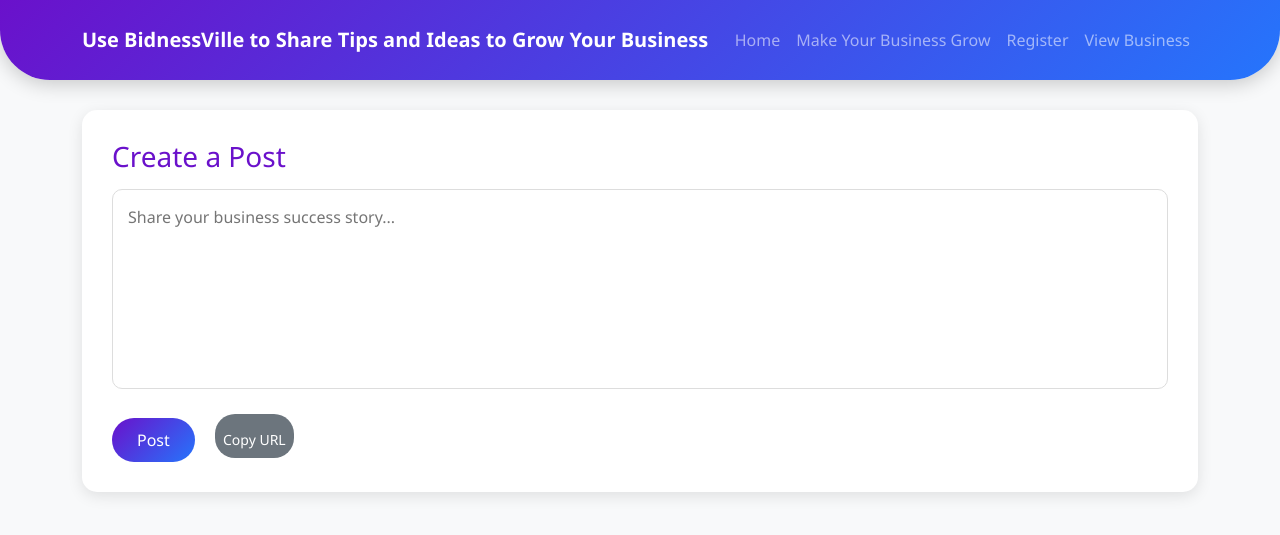
After one commit to ntsakomapimele/BusinessInvest_app, a Django app: page /chatbox/ in a window 1280 px wide. The commit adds this page. Shown: the top 535 px of the page. Run offline with Django 5.2, Linux system fonts and the light colour scheme; a user stored in the database is signed in; data that the repository does not hold is empty; some libraries are stand-ins or nearby versions.

Commit message:
Commit 11/02

```diff
--- a/FNBProj/capitalminded/urls.py
+++ b/FNBProj/capitalminded/urls.py
@@ -32,4 +32,5 @@ urlpatterns = [
 
     path('invest/', views.invest_in_business, name='invest_in_business'),
     path('invest/<int:business_id>/', views.make_investment, name='make_investment'),
-] + static(settings.MEDIA_URL, document_root=settings.MEDIA_ROOT)
+path('chatbox/', views.chatbox_view, name='chatbox_view'),
+    path('chatbox/add_comment/<int:post_id>/', views.add_comment, name='add_comment'),] + static(settings.MEDIA_URL, document_root=settings.MEDIA_ROOT)
--- a/FNBProj/capitalminded/views.py
+++ b/FNBProj/capitalminded/views.py
@@ -26,6 +26,14 @@ from django.contrib.auth import get_user_model
 from django.http import HttpResponse
 from django.core.mail import BadHeaderError
 from django.db.models import Q
+from django.urls import reverse
+from .models import Post
+from .forms import PostForm
+from django.core.exceptions import ValidationError
+
+from .models import Post, Comment
+from django.contrib.auth.decorators import login_required
+
 # Add these imports
 from django.contrib.auth.forms import PasswordResetForm, SetPasswordForm
 
@@ -427,3 +435,32 @@ def make_investment(request, business_id):
             messages.error(request, str(e))
 
     return render(request, 'make_investment.html', {'business': business})
+
+
+@login_required
+
+# def chatbox_view(request):
+#     return render(request, 'chatbox.html')
+
+
+
+
+@login_required
+def chatbox_view(request):
+    if request.method == 'POST':
+        content = request.POST.get('content')
+        post = Post(user=request.user, content=content)
+        post.save()
+        return redirect('chatbox_view')  # Adjust as per your URL configuration
+
+    posts = Post.objects.all().order_by('-created_at')
+    return render(request, 'chatbox.html', {'posts': posts})
+
+@login_required
+def add_comment(request, post_id):
+    if request.method == 'POST':
+        content = request.POST.get('content')
+        post = Post.objects.get(id=post_id)
+        comment = Comment(post=post, user=request.user, content=content)
+        comment.save()
+        return redirect('chatbox_view')  # Adjust as per your URL configuration
--- /dev/null
+++ b/FNBProj/static/js/chatbox.js
@@ -0,0 +1,81 @@
+function createPost() {
+    const content = document.getElementById("postContent").value;
+    if (content.trim() === "") {
+        alert("Please write something to post.");
+        return;
+    }
+
+    const postTemplate = `
+        <div class="post">
+            <h6 class="text-primary">You</h6>
+            <p>${content}</p>
+            <div class="post-actions d-flex justify-content-between align-items-center">
+                <button class="btn btn-like btn-sm" onclick="likePost(this)">
+                    <i class="bi bi-hand-thumbs-up"></i> Like (<span class="like-count">0</span>)
+                </button>
+                <button class="btn btn-show-comments btn-sm" onclick="toggleComments(this)">
+                    <i class="bi bi-chat-dots"></i> Show Comments
+                </button>
+                <button class="btn btn-danger btn-sm" onclick="deletePost(this)">
+                    <i class="bi bi-trash"></i> Delete
+                </button>
+                <div class="social-icons">
+                    <a href="#" title="Share on WhatsApp"><i class="bi bi-whatsapp"></i></a>
+                    <a href="#" title="Share on Facebook"><i class="bi bi-facebook"></i></a>
+
+                </div>
+            </div>
+            <div class="comments-section mt-3" style="display: none;">
+                <textarea class="form-control mb-2 comment-input" placeholder="Write a comment..."></textarea>
+                <button class="btn btn-primary btn-sm" onclick="postComment(this)">Post Comment</button>
+                <ul class="list-unstyled mt-2 comments-list"></ul>
+            </div>
+        </div>
+    `;
+    document.getElementById("postsFeed").insertAdjacentHTML("afterbegin", postTemplate);
+    document.getElementById("postContent").value = "";
+}
+
+function toggleComments(button) {
+    const commentSection = button.parentElement.nextElementSibling;
+    const isVisible = commentSection.style.display === "block";
+    commentSection.style.display = isVisible ? "none" : "block";
+    button.innerHTML = `<i class="bi bi-chat-dots"></i> ${isVisible ? "Show Comments" : "Hide Comments"}`;
+}
+function shareOnFacebook() {
+    const url = encodeURIComponent(window.location.href); // Encode the current URL
+    const facebookUrl = `https://www.facebook.com/sharer/sharer.php?u=${url}`; // Construct the Facebook sharing URL
+    window.open(facebookUrl, '_blank'); // Open the link in a new tab
+}
+
+function shareOnWhatsApp() {
+    const url = encodeURIComponent(window.location.href); // Encode the current URL
+    const text = encodeURIComponent("Check out this page: "); // Optional text to share
+    const whatsappUrl = `https://wa.me/?text=${text}${url}`; // Construct the WhatsApp sharing URL
+    window.open(whatsappUrl, '_blank'); // Open the link in a new tab
+}
+
+function likePost(button) {
+    const likeCount = button.querySelector(".like-count");
+    let count = parseInt(likeCount.innerText);
+    likeCount.innerText = ++count;
+}
+
+function deletePost(button) {
+    const post = button.closest(".post");
+    post.remove();
+}
+
+function postComment(button) {
+    const commentInput = button.previousElementSibling;
+    const commentText = commentInput.value.trim();
+    if (commentText === "") {
+        alert("Please enter a comment.");
+        return;
+    }
+
+    const commentList = button.nextElementSibling;
+    const newComment = `<li><strong>You:</strong> ${commentText}</li>`;
+    commentList.insertAdjacentHTML("beforeend", newComment);
+    commentInput.value = ""; // Clear the input after posting
+}
--- /dev/null
+++ b/FNBProj/templates/chatbox.html
@@ -0,0 +1,219 @@
+<!DOCTYPE html>
+<html lang="en">
+<head>
+    {% load static %}
+    <meta charset="UTF-8">
+    <meta name="viewport" content="width=device-width, initial-scale=1.0">
+    <title>BidnessVille Stories</title>
+    <link href="{% static 'css/bootstrap.min.css' %}" rel="stylesheet">
+    <link rel="stylesheet" href="{% static 'css/bootstrap-icons.min.css' %}">
+    <style>
+        body {
+            background-color: #f8f9fa;
+            color: #343a40;
+            font-family: 'Segoe UI', Tahoma, Geneva, Verdana, sans-serif;
+        }
+
+        .navbar {
+            background: linear-gradient(135deg, #6a11cb, #2575fc);
+            border-radius: 0 0 50px 50px;
+            box-shadow: 0 4px 20px rgba(0, 0, 0, 0.2);
+            padding: 20px 0;
+        }
+
+        .navbar-brand {
+            color: white !important;
+            font-weight: bold;
+        }
+
+        .content-wrapper {
+            margin-top: 30px;
+        }
+
+        .post-creation {
+            background-color: #ffffff;
+            border-radius: 15px;
+            padding: 30px;
+            margin-bottom: 20px;
+            box-shadow: 0 4px 15px rgba(0, 0, 0, 0.1);
+            transition: transform 0.3s, box-shadow 0.3s;
+        }
+
+        .post-creation:hover {
+            transform: translateY(-10px);
+            box-shadow: 0 8px 30px rgba(0, 0, 0, 0.2);
+        }
+
+        .post-creation h5 {
+            color: #6a11cb;
+            font-size: 1.75rem;
+            margin-bottom: 15px;
+        }
+
+        textarea {
+            width: 100%;
+            border: 1px solid #ddd;
+            border-radius: 10px;
+            padding: 15px;
+            margin-bottom: 15px;
+            resize: none;
+        }
+
+        .btn-primary {
+            background: linear-gradient(135deg, #6a11cb, #2575fc);
+            border: none;
+            padding: 10px 25px;
+            border-radius: 25px;
+            transition: transform 0.3s;
+        }
+
+        .btn-primary:hover {
+            transform: translateY(-2px);
+            box-shadow: 0 5px 15px rgba(106, 17, 203, 0.4);
+        }
+
+        .posts-feed {
+            max-height: 70vh;
+            overflow-y: auto;
+        }
+
+        .post {
+            background-color: #ffffff;
+            border-radius: 15px;
+            padding: 20px;
+            margin-bottom: 20px;
+            box-shadow: 0 4px 15px rgba(0, 0, 0, 0.1);
+            transition: transform 0.3s;
+        }
+
+        .post:hover {
+            transform: translateY(-5px);
+        }
+
+        .comments-section {
+            background-color: #f8f9fa;
+            border-radius: 10px;
+            padding: 15px;
+            margin-top: 15px;
+        }
+
+        .bi {
+            font-size: 1.5rem;
+            color: #6a11cb;
+            transition: color 0.3s;
+        }
+
+        .bi:hover {
+            color: #2575fc;
+        }
+
+        .btn-secondary {
+            background-color: #6c757d;
+            border: none;
+            border-radius: 20px;
+        }
+
+        /* Custom Scrollbar */
+        ::-webkit-scrollbar {
+            width: 8px;
+        }
+
+        ::-webkit-scrollbar-track {
+            background: #f1f1f1;
+            border-radius: 10px;
+        }
+
+        ::-webkit-scrollbar-thumb {
+            background: linear-gradient(135deg, #6a11cb, #2575fc);
+            border-radius: 10px;
+        }
+
+        ::-webkit-scrollbar-thumb:hover {
+            background: linear-gradient(135deg, #5810b0, #1e60d0);
+        }
+    </style>
+</head>
+<body>
+    <!-- Navbar -->
+    <nav class="navbar navbar-expand-lg navbar-dark">
+        <div class="container">
+            <a class="navbar-brand" href="#">Use BidnessVille to Share Tips and Ideas to Grow Your Business</a>
+            <button class="navbar-toggler" type="button" data-bs-toggle="collapse" data-bs-target="#navbarNav" aria-controls="navbarNav" aria-expanded="false" aria-label="Toggle navigation">
+                <span class="navbar-toggler-icon"></span>
+            </button>
+            <div class="collapse navbar-collapse justify-content-end" id="navbarNav">
+                <ul class="navbar-nav ms-auto">
+                    <li class="nav-item">
+                        <a class="nav-link nav-button" href="#">Home</a>
+                    </li>
+                    <li class="nav-item">
+                        <a class="nav-link nav-button" href="#">Make Your Business Grow</a>
+                    </li>
+                    <li class="nav-item">
+                        <a class="nav-link nav-button" href="#">Register</a>
+                    </li>
+                    <li class="nav-item">
+                        <a class="nav-link nav-button" href="#">View Business</a>
+                    </li>
+                </ul>
+            </div>
+        </div>
+    </nav>
+
+    <!-- Main Content Wrapper -->
+    <div class="container content-wrapper">
+        <!-- Post Creation Section -->
+        <div class="post-creation">
+            <h5>Create a Post</h5>
+            <textarea id="postContent" rows="7" placeholder="Share your business success story..."></textarea>
+            <button class="btn btn-primary mt-2" onclick="createPost()">Post</button>
+
+            <a href="#" onclick="shareOnWhatsApp()" target="blank" title="Share on WhatsApp" class="me-2">
+                <i class="bi bi-whatsapp"></i>
+            </a>
+            <a href="#" onclick="shareOnFacebook()" target="blank" title="Share on Facebook" class="me-2">
+                <i class="bi bi-facebook"></i>
+            </a>
+            <button class="btn btn-secondary btn-sm" title="Copy URL" onclick="copyURL()">
+                <i class="bi bi-link-45deg"></i> Copy URL
+            </button>
+        </div>
+
+        <!-- Posts Feed -->
+        <div id="postsFeed" class="posts-feed">
+            {% for post in posts %}
+            <div class="post">
+                <p><strong>{{ post.user.username }}</strong> - {{ post.created_at }}</p>
+                <p>{{ post.content }}</p>
+
+                <div class="comments-section">
+                    <textarea class="form-control mb-2 comment-input" placeholder="Write a comment..."></textarea>
+                    <form method="POST" action="{% url 'add_comment' post.id %}">
+                        {% csrf_token %}
+                        <button type="submit" class="btn btn-primary btn-sm">Post Comment</button>
+                    </form>
+                    <ul class="list-unstyled mt-2 comments-list">
+                        {% for comment in post.comments.all %}
+                        <li><strong>{{ comment.user.username }}</strong>: {{ comment.content }}</li>
+                        {% endfor %}
+                    </ul>
+                </div>
+            </div>
+            {% endfor %}
+        </div>
+
+
+    <script src="{% static 'js/chatbox.js' %}"></script>
+    <script src="{% static 'js/bootstrap.bundle.min.js' %}"></script>
+    <script>
+        function copyURL() {
+            const url = window.location.href;
+            navigator.clipboard.writeText(url).then(() => {
+                alert('URL copied to clipboard!');
+            }).catch(err => {
+                console.error('Failed to copy: ', err);
+            });
+        }
+    </script>
+</body>
+</html>
```
Also changed, not shown: FNBProj/capitalminded/forms.py (+13 -1 lines), FNBProj/capitalminded/models.py (+23 -0 lines), FNBProj/templates/dashboard.html (+6 -6 lines), FNBProj/capitalminded/migrations/0010_post.py (added), FNBProj/capitalminded/migrations/0011_post_user_alter_post_created_at_comment.py (added), FNBProj/db.sqlite3.
